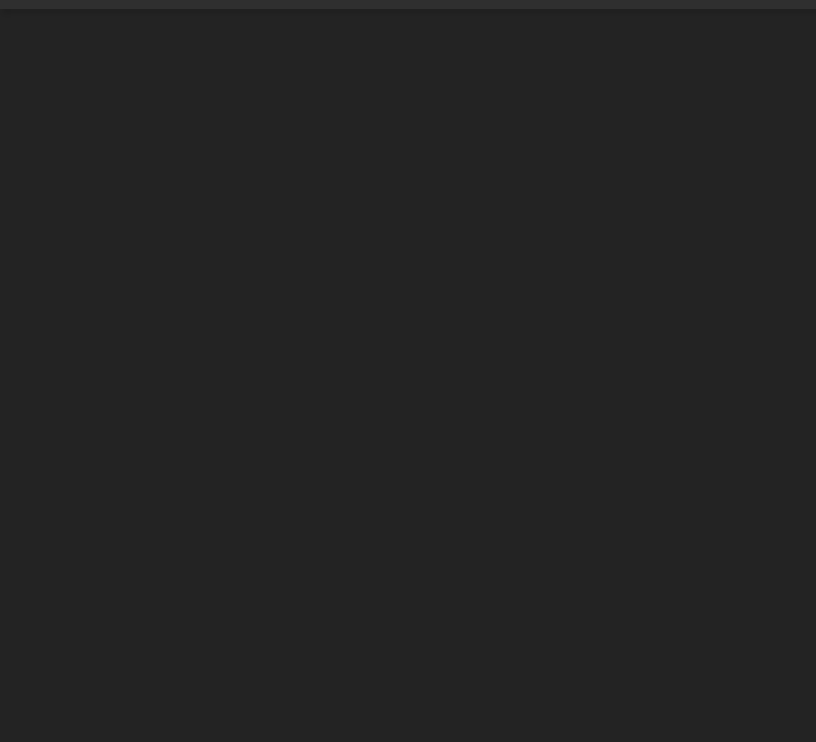
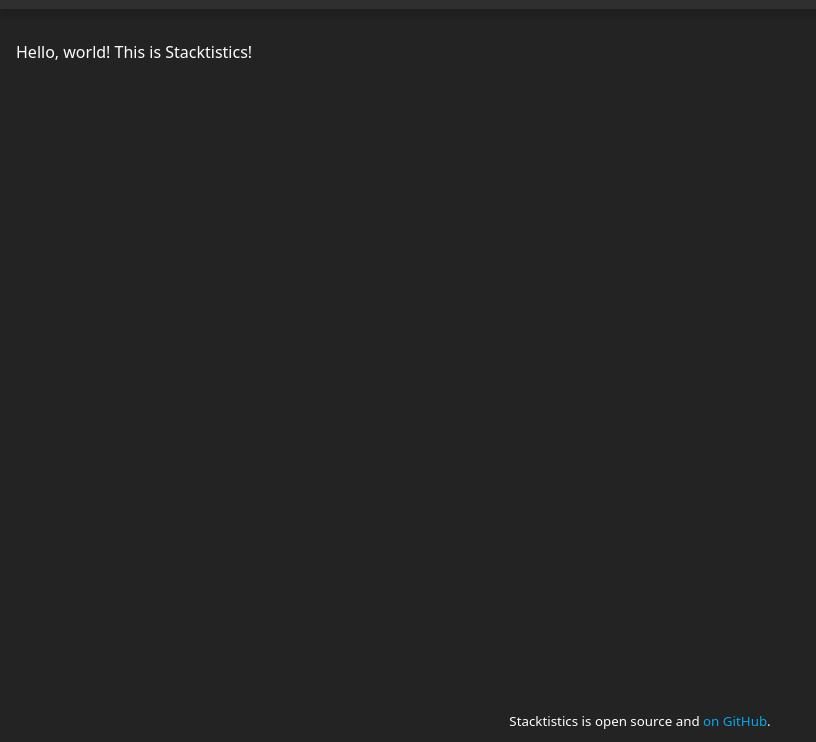
Before and after one commit to lraj22/stacktistics, a plain HTML site: page index.html in a window 1280 px wide. Shown: the part 58-800 px from the top of the page, without its empty margins (0-816 px from the left). Drawn offline with Linux system fonts and the light colour scheme.

Commit message:
Add more to base design (main, footer)

```diff
--- a/assets/common.css
+++ b/assets/common.css
@@ -1,6 +1,14 @@
+html,
+body {
+	width: 100vw;
+	height: 100vh;
+}
+
 body {
 	background-color: #232323;
 	margin: 0;
+	display: flex;
+	flex-direction: column;
 }
 
 * {
@@ -11,7 +19,7 @@ body {
 header {
 	background-color: #2f2f2f;
 	padding: 0.75rem 1rem;
-	box-shadow: 4px 4px 4px 1px rgba(0, 0, 0, 0.1);
+	box-shadow: 4px 4px 4px 4px rgba(0, 0, 0, 0.1);
 }
 
 h1 {
@@ -19,3 +27,23 @@ h1 {
 	font-family: Cambria, Cochin, Georgia, Times, 'Times New Roman', serif;
 	letter-spacing: 0.5px;
 }
+
+main {
+	flex-grow: 1;
+	margin: 1rem;
+}
+
+a {
+	text-decoration: none;
+	color: #01abef;
+}
+
+footer {
+	font-size: smaller;
+	text-align: center;
+	margin: 0.75rem 0;
+}
+
+footer>p {
+	margin: 0;
+}
--- a/index.html
+++ b/index.html
@@ -12,6 +12,12 @@
 		<header>
 			<h1>Stacktistics</h1>
 		</header>
+		<main>
+			<p>Hello, world! This is Stacktistics!</p>
+		</main>
+		<footer>
+			<p>Stacktistics is open source and <a href="https://github.com/lraj22/stacktistics">on GitHub</a>.</p>
+		</footer>
 		<script src="./assets/index.js"></script>
 	</body>
 </html>
```
Also changed, not shown: about.html (+6 -0 lines).
